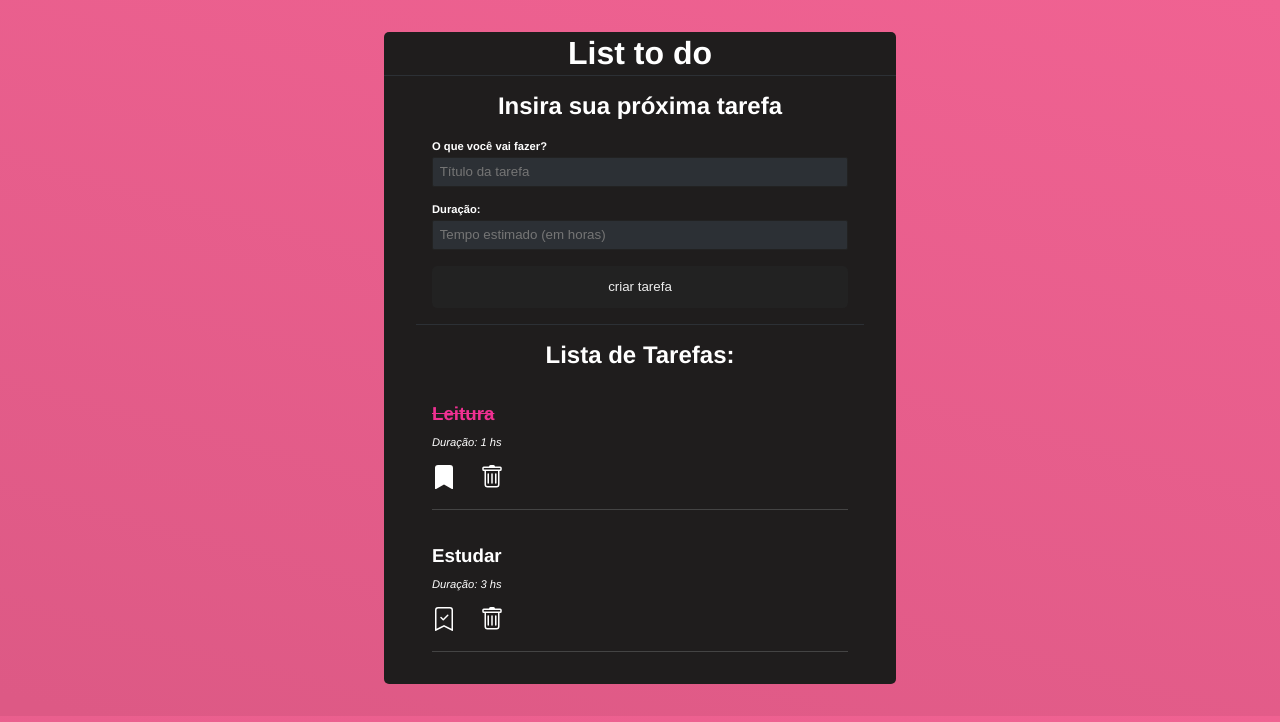
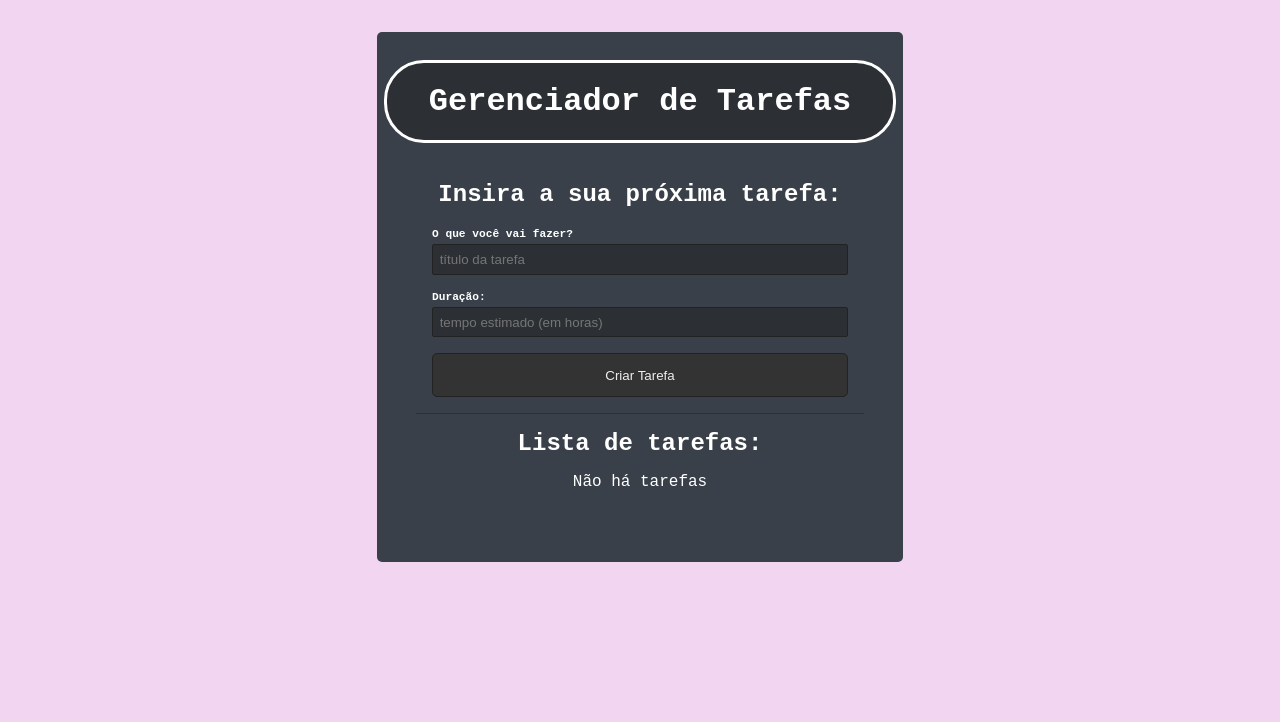
Before and after one commit to Vilson1984/list_to_do-ReactJS, a React (Create React App) app: page / in a window 1280 px wide. Shown: the top 722 px of the page. Built offline with nearby package versions, Linux system fonts and the light colour scheme; data requests are answered from the project's data file.

Commit message:
Alteração app.js and package.json

```diff
--- a/package.json
+++ b/package.json
@@ -1,11 +1,13 @@
 {
   "name": "list_to_do",
   "version": "0.1.0",
+  "homepage": "https://Vilson1984.github.io/list_to_do-ReactJS",
   "private": true,
   "dependencies": {
     "@testing-library/jest-dom": "^5.16.4",
     "@testing-library/react": "^13.3.0",
     "@testing-library/user-event": "^13.5.0",
+    "gh-pages": "^6.0.0",
     "json-server": "^0.17.0",
     "react": "^18.2.0",
     "react-dom": "^18.2.0",
@@ -14,6 +16,8 @@
     "web-vitals": "^2.1.4"
   },
   "scripts": {
+    "predeploy": "npm run build",
+    "deploy": "gh-pages -d build",
     "start": "react-scripts start",
     "build": "react-scripts build",
     "test": "react-scripts test",
--- a/src/App.css
+++ b/src/App.css
@@ -1,34 +1,40 @@
 .App{
- background-color: rgb(31, 29, 29);
- width: 40%;
- border-radius: 5px;
- color: #fff;
- margin: 2em auto;
+    width: 40%;
+    margin: 2em auto;
+    background-color: #394049;
+    border-radius: 5px;
+    color: #fff;
+    padding: 7px;
 }
 
-.to_do-header{
-padding: 0.2em;
-border-bottom: 1px solid #2C3035;
-text-align: center;
+.todo{
+    padding: 0.5em;
+    border-bottom: 1px solid #ffffff;
+
 }
 
-.to_do-header h1{
-    margin: 0;
+.todo-header h1{
+    text-align: center;
+    padding: 20px;
+    font-size: xx-large;
+    background-color: #2c3035;
+    border-style: solid;
+    border-radius: 40px;
 }
 
-.form-to_do{
+.form-todo{
 padding: 1em;
 margin: 0 2em;
-border-bottom: 1px solid #2C3035;
+border-bottom: 1px solid #2c3035;
 }
 
-.list-to_do h2,
-.form-to_do h2{
-text-align: center;
-margin-top: 0;
+.form-todo h2,
+.list-todo h2 {
+    text-align: center;
+    margin-top: 0;
 }
 
-.form-control{
+.form-control {
     display: flex;
     flex-direction: column;
     margin-bottom: 1em;
@@ -36,46 +42,44 @@ margin-top: 0;
 
 .form-control label{
     font-weight: bold;
-    font-size: .7em;
+    font-size: .7em ;
     margin-bottom: .4em;
 }
 
 .form-control input{
     border: 1px solid #222;
     border-radius: 2px;
-    background-color: #2C3035;
-    padding: .5em;
+    background-color: #2c3035;
+    padding: 0.5em;
     color: #dfdfdf;
 }
 
-input[type="submit"]{
-    background-color: #222;
-    border: 1px
-     #2C3035;
-    border-radius: .4em;
+input[type="submit"] {
+    background-color: #333;
+    color: #eee;
+    display: block;
+    width:100%;
+    border: 1px solid #222;
+    border-radius: 5px;
     padding: 1em;
-    display: block;
-    width: 100%;
-    text-align: center;
-    color: #eee;
     cursor: pointer;
 }
 
-.list-to_do{
+.list-todo{
     padding: 0 1em 2em;
     margin: 1em 2em;
 }
 
-.list-to_do h2{
+.list-todo h2{
     margin-bottom: 0;
 }
 
-.list-to_do p{
+.list-todo p{
     text-align: center;
 }
 
 .todo{
-    border-bottom: 1px solid #444;
+    border-bottom: 1px solid #ffffff;
     padding: 1em 0;
 }
 
@@ -85,7 +89,7 @@ input[type="submit"]{
 
 .todo-done{
     text-decoration: line-through;
-    color: rgb(240, 48, 146);
+    color:darkgoldenrod;
 }
 
 .todo p{
@@ -96,12 +100,12 @@ input[type="submit"]{
 }
 
 .todo svg{
-    font-size: 1.5em;
-    cursor:pointer;
+    font-size: 1.2em;
+    cursor: pointer;
     margin-right: 1em;
-    transition: 0.5s;
+    transition: .5s;
 }
 
 .todo svg:hover{
-    color: rgb(240, 48, 146);
+    color:blue;
 }
--- a/src/App.js
+++ b/src/App.js
@@ -1,153 +1,121 @@
 import './App.css';
-import {useState, useEffect} from 'react';
-import {BsTrash, BsBookmarkCheck, BsBookmarkCheckFill, BsFillPatchCheckFill, BsBookmarkFill} from "react-icons/bs";
+import React, { useState, useEffect } from 'react';
+import { BsTrash, BsBookmarkCheck, BsBookmarkCheckFill } from 'react-icons/bs';
+
+
+
 
 const API = "http://localhost:5000";
 
 function App() {
-  const [title, setTitle] = useState ("") //consultar título e altera o valor, começando com valor nulo
-  const [time, setTime] = useState ("")
-  const [todos, setTodos] = useState([]) // A lista começa vazia, p podermos inserir valores nela
-  const [loading, setLoading] = useState (false); // false, pois ao começar começa vazia, e ao carregar os dados acionará o loading
+  const [title, setTitle] = useState("");
+  const [time, setTime] = useState("");
+  const [todos, setTodos] = useState([]);
+  const [loadind, setLoading] = useState(false);
 
-  //A primeira ação é ler o const todo na hora do carregamento
-  useEffect(() => {
-
-    const loadData = async() =>{
-      setLoading(true)
+  //load todos on page load
+  /* useEffect(() => {
+     const loadData = async() => {
+       setLoading(true);
 
        const res = await fetch(API + "/todos")
-      .then((res) => res.json()) //Espera uma resposta e transforma-a em um json
-      .then((data) => data)      //Pega a resposta e coloca num array de objetos
-      .catch((err) => console.log(err));// informa o erro ocorrido
+         .then((res) => res.json())
+         .then((data) => data)
+         .catch((err) => console.log(err));
+       setLoading(false);
 
-    setLoading (false); //a função await é até carregar as 3 funções. Feito isso, nãao precisa mais carregar nada, ou seja , o loading é falso.
-
-    setTodos (res); //Resposta transformada num array de objetos
-    }
-
+       setTodos(res);
+     };
        loadData();
    }, [])
+ */
+  const handlesubmit = async (e) => {
+    e.preventDefault();
 
-  const handleSubmit = async (e) => { // (e) é o evento em si. Com ele permito não recarregar a pg no envio do formulário
-
-    e.preventDefault(); // com esse método consigo parar o envio do form
     const todo = {
-      id: Math.random(), //cria um id aleatório
-      title, // obj com mesmo nome, então preenche com valor de title
+      id: Math.random(),
+      title,
       time,
-      done:false, // tarefa entra como não completa no sistema
+      done: false,
     };
-
-    //ENVIANDO DADOS P/ API
-    await fetch(API + "/todos",{
-      method: "POST", ///POst está inserindo dados
-      body: JSON.stringify(todo),//Converte todo o obj "const todo" em uma string e manda p/ back end trabalhar
-      headers:{
-        "Content-Type": "application/json",
-      },
-    });
-
-    setTodos((prevState) => [...prevState, todo]);
-
-    setTitle(""); // quando envia, limpa o formulário
-    setTime("");
-  }
-
-  const handleDone = async (todo) => {
-    todo.done = !todo.done;
-
-    const data = await fetch(API + "/todos/" + todo.id, {
-      method: "PUT",
+    /*
+        await fetch(API + "/todos", {
+          method: "POST",
           body: JSON.stringify(todo),
           headers: {
             "Content-Type": "application/json",
           },
         });
+    */
+    setTodos((prevState) => [...prevState, todo]);
 
-    setTodos((prevState) =>
-      prevState.map((t) => (t.id === data.id ? (t = data) : t))
-    );
+    setTitle("");
+    setTime("");
   };
 
   const handleDelete = async (id) => {
+/*    await fetch(API + "/todos/" + id, {
+      method: "DELETE",
+    });
+*/
+    setTodos((prevState) => prevState.filter((todo) => todo.id !== id));
+  };
 
-    await fetch (API + "/todos/" + id, {
-      method:"DELETE",
-    })
-
-    setTodos((prevState) => prevState.filter((todo) =>todo.id !== id));
-  }
-
-  if (loading) {
-    return <center>
-      <p>...Loading</p>
-      </center>
+  if (loadind) {
+    return
+    <p>loadind...</p>
   }
 
   return (
-    <div className="App">               {/*Componente*/}
-      <div className='to_do-header'>
-          <h1> List to do</h1>
+    <div className='App'>
+      <div className='todo-header'>
+        <h1>
+          Gerenciador de Tarefas
+        </h1>
       </div>
-
-      <div className='form-to_do'>
-        <h2> Insira sua próxima tarefa</h2>
-        <form onSubmit={handleSubmit}> {/*ONSUBMIT função para enviar o formulário. Normalmente on é um evento, e handle uma função correspondente ao evento*/}
-
+      <div className='form-todo'>
+        <h2>Insira a sua próxima tarefa:</h2>
+        <form onSubmit={handlesubmit}>
           <div className='form-control'>
-
-            <label htmlFor='title'>
-              O que você vai fazer?
-            </label>
-
-            {/* onChange={(e) => setTime(e.target.value)} pega o evento(e) faz uma arrowfunction, onde e é evento, target input value e coloca no title o valor do input*/}
-            {/*value={title || ""} O state carrega depois de um tempo. As "" Significa que o value começa com valor vazio e depois quando houver o valor do title ele troca*/}
+            <label htmlFor='title'>O que você vai fazer?</label>
             <input
-              type="text"
-              name="title"
-              placeholder='Título da tarefa'
+              type='text'
+              name='title'
+              placeholder='título da tarefa'
               onChange={(e) => setTitle(e.target.value)}
               value={title || ""}
               required
             />
-
           </div>
 
           <div className='form-control'>
-
-            <label htmlFor='time'>
-              Duração:
-            </label>
-
+            <label htmlFor='time'>Duração:</label>
             <input
-              type="text"
-              name="time"
-              placeholder='Tempo estimado (em horas)'
+              type='text'
+              name='time'
+              placeholder='tempo estimado (em horas)'
               onChange={(e) => setTime(e.target.value)}
               value={time || ""}
               required
             />
-
           </div>
 
-          <input type="submit" value ="criar tarefa" />
-
+          <input type='submit' value='Criar Tarefa' />
         </form>
       </div>
+      <div className='list-todo'>
+        <h2>Lista de tarefas:</h2>
+        {todos.length === 0 && <p>Não há tarefas</p>}
+        {todos.map((todo) => (
+          <div className='todo' key={todo.id}>
+            <h3 className={todo.done ? "todo-done" : ""}>{todo.title}</h3>
+            <p>Duração: {todo.time} horas</p>
 
-      <div className='list-to_do'>
-        <h2>Lista de Tarefas:</h2>
-        {todos.length === 0 && <p>Não há tarefas pendentes!</p>}
-        {todos.map((todos) =>(
-          <div className='todo' key={todos.id}>
-            <h3 className={todos.done ? "todo-done" : ""}>{todos.title}</h3>
-            <p>Duração: {todos.time} hs</p>
             <div className='actions'>
-            <span onClick={() => handleDone(todos)}>
-              {!todos.done ? <BsBookmarkCheck/> : <BsBookmarkFill/> }
+              <span>
+                {!todo.done ? <BsBookmarkCheck /> : <BsBookmarkCheckFill />}
               </span>
-            <BsTrash onClick={() =>handleDelete(todos.id)}/>
+              <BsTrash onClick={() => handleDelete(todo.id)} />
             </div>
           </div>
         ))}
--- a/src/index.css
+++ b/src/index.css
@@ -1,13 +1,9 @@
-html {
-  background: linear-gradient(
-    195deg,
-    rgba(240,98,146,1) 0%,
-    rgba(221,89,133,1) 98%
-  );
+html{
+  background:rgb(241, 213, 241);
 }
 
-body {
+body{
   margin: 0;
   padding: 0;
-  font-family: Helvetica;
+  font-family:'Courier New', Courier, monospace;
 }
```
Also changed, not shown: 2 other files (tests, documents, lock files or other folders). Lines whose indentation alone changed are shown as unchanged.
